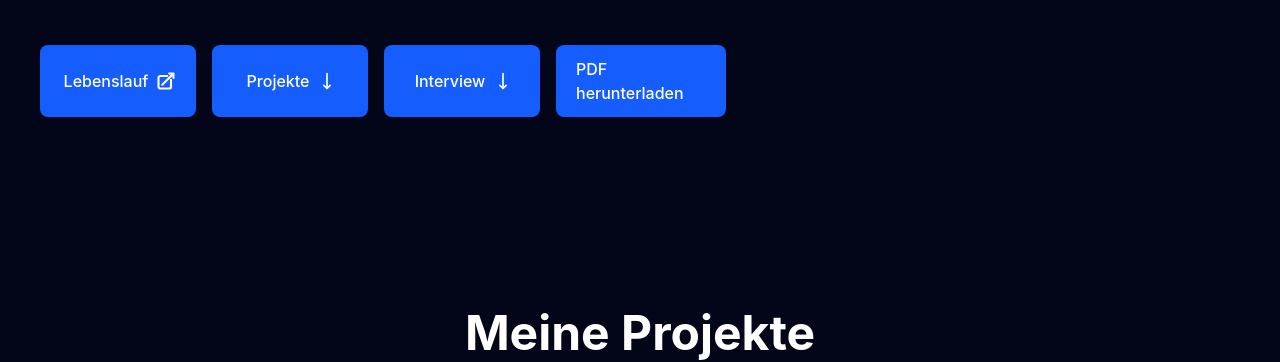
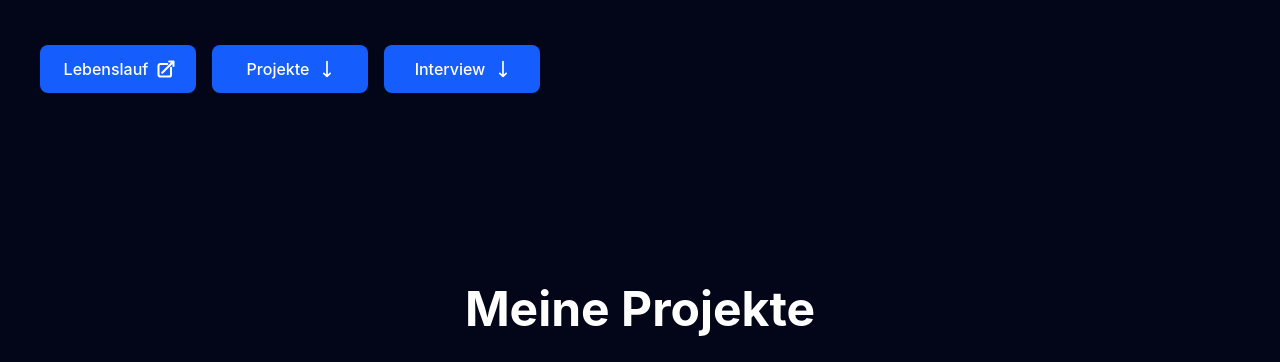
Before and after one commit to Davitvekua/cv-davitvekua, a website built with Vite: page index.html in a window 1280 px wide. Shown: the part 691-1053 px from the top of the page. Built offline with nearby package versions, Linux system fonts and the light colour scheme.

Commit message:
pdf remove

```diff
--- a/index.html
+++ b/index.html
@@ -157,13 +157,6 @@
                     d="M15.75 17.25 12 21m0 0-3.75-3.75M12 21V3"
                   />
                 </svg>
-              </a>
-              <a
-                href="/cvdocus/bewerbungen.pdf"
-                download="bewerbungen.pdf"
-                class="mt-10 lg:mt-12 md:min-w-39 text-sm lg:text-base font-medium bg-blue-600 hover:bg-blue-500 rounded-lg px-5 py-3 flex items-center justify-center"
-              >
-                PDF herunterladen
               </a>
             </div>
           </div>
```
